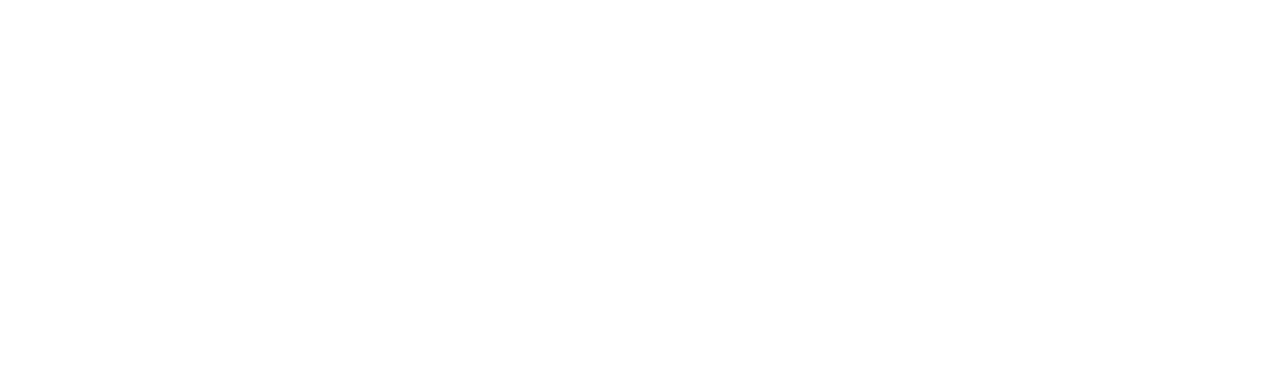
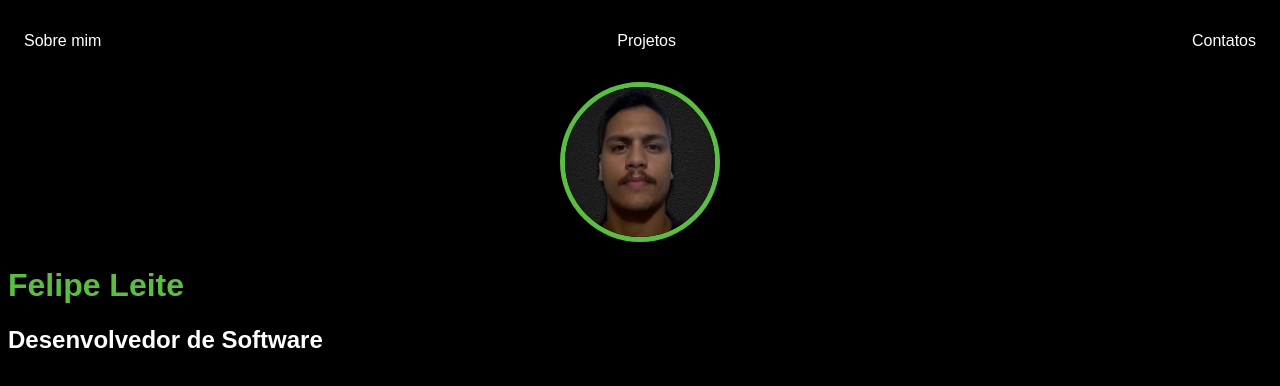
Before and after one commit to Dev-FelipeTrombim/Test-Html, a plain HTML site: page index.html in a window 1280 px wide. Drawn offline with Linux system fonts and the light colour scheme.

Commit message:
Criacao de arquivos html e estilizacao com css

```diff
--- a/index.html
+++ b/index.html
@@ -3,9 +3,31 @@
 <head>
     <meta charset="UTF-8">
     <meta name="viewport" content="width=device-width, initial-scale=1.0">
-    <title>Document</title>
+    <title>Test Portifolio</title>
+    <link rel="stylesheet" href="style.css">
 </head>
 <body>
+    <nav>
+        <ul>
+            <li>
+                <a href="index.html">Sobre mim </a>
+            </li>
+            <li>
+                <a href="project.html">Projetos</a>
+            </li>
+            <li>
+                <a href="contact.html">Contatos </a>
+            </li>
+        </ul>
+    </nav>
+
+    <header>
+        <div class="center">
+            <img src="./img/Aspas.png"></img>
+        </div>
+        <h1>Felipe Leite</h1>
+        <h2>Desenvolvedor de Software</h2>
+    </header>
 
 </body>
 </html>
--- a/style.css
+++ b/style.css
@@ -0,0 +1,34 @@
+body {
+    color: white;
+        background-color: black;
+        font-family: Arial, Helvetica, sans-serif;
+}
+
+ul {
+    display: flex;
+    justify-content: space-between;
+    list-style-type: none;
+    align-items: center;
+    padding: 16px;
+}
+
+a{
+    color: white;
+    text-decoration: none;
+}
+
+img{
+    width: 150px;
+    height: 150px;
+    border-radius: 50%;
+    border: 5px solid #5BBE42;
+
+}
+
+.center {
+    text-align: center;
+}
+
+h1 {
+    color: #5BBE42;
+}
```
Also changed, not shown: contact.html (added, +1 -0 lines), project.html (added, +1 -0 lines), img/Aspas.png (added).
